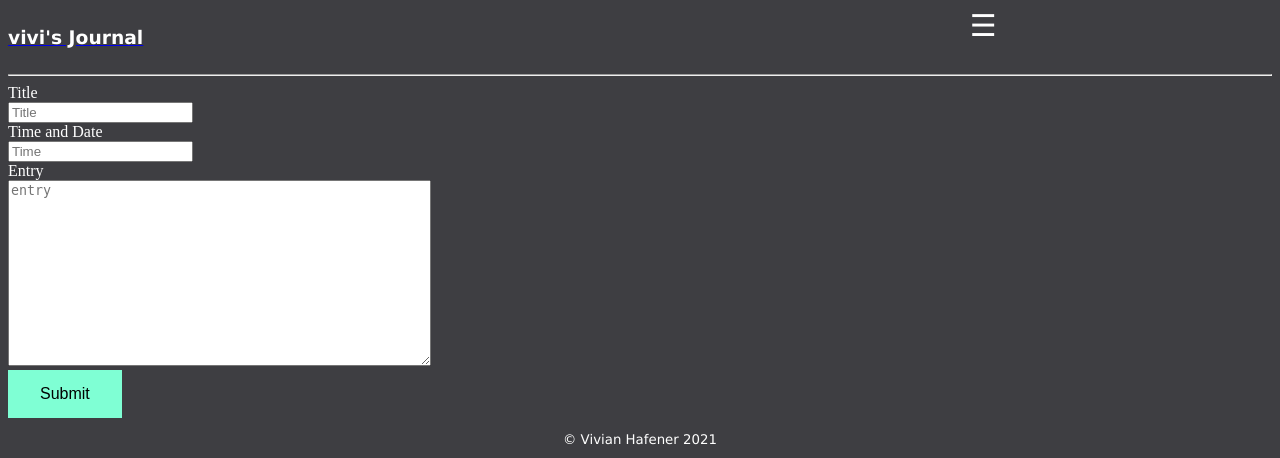
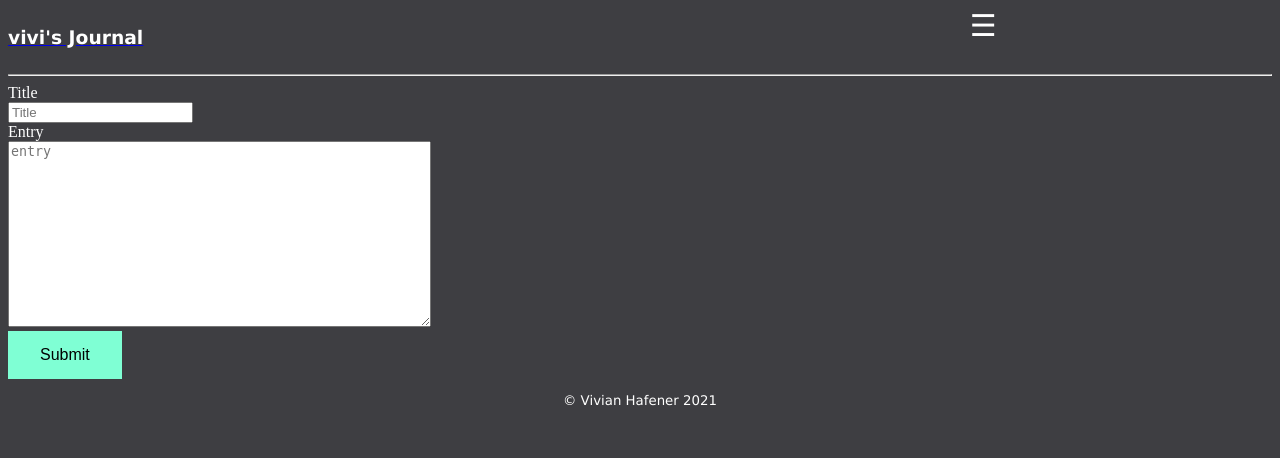
Before and after one commit to vivian-hafener-lanl/journal, a Flask app: page /new in a window 1280 px wide. Shown: the top 458 px of the page. Run offline with Flask 2, Linux system fonts and the light colour scheme; a user stored in the database is signed in.

Commit message:
Removed the time field from entries, instead forcing the current time. Altered the journal class to use a datetime object, which should make sorting easier

```diff
--- a/project/main.py
+++ b/project/main.py
@@ -6,6 +6,7 @@ from flask_login import login_required, current_user
 from flask_sqlalchemy import SQLAlchemy
 from . import db
 from .models import User, Journal
+from datetime import datetime
 
 main = Blueprint('main', __name__)
 
@@ -27,11 +28,11 @@ def profile():
 @login_required
 def new():
     if request.method == 'POST':
-        if not request.form['title'] or not request.form['time'] or not request.form['entry']:
+        if not request.form['title'] or not request.form['entry']:
             flash('Please enter something in each field', 'error')
 
         else:
-            db.session.add(Journal(current_user.id, request.form['title'], request.form['time'], request.form['entry']))
+            db.session.add(Journal(current_user.id, request.form['title'], datetime.today(), request.form['entry']))
             db.session.commit()
             flash('Entry added to journal')
             return redirect(url_for('main.home'))
--- a/project/models.py
+++ b/project/models.py
@@ -13,7 +13,7 @@
     id = db.Column('entry_id', db.Integer, primary_key = True)
     u_id = db.Column(db.Integer)
     title = db.Column(db.String(100))
-    time = db.Column(db.String(50))
+    time = db.Column(db.DateTime())
     entry = db.Column(db.String(200))
 
     def __init__(self, u_id, title, time, entry):
--- a/project/templates/new.html
+++ b/project/templates/new.html
@@ -37,8 +37,8 @@
             <form action = "{{ request.path }}" method = "post">
                 <label for = "title">Title</label><br>
                 <input type = "text" name = "title" placeholder = "Title" /><br>
-                <label for = "time">Time and Date</label><br>
-                <input type = "text" name = "time" placeholder = "Time" /><br>
+                <!-- <label for = "time">Time and Date</label><br>
+                <input type = "text" name = "time" placeholder = "Time" /><br> -->
                 <label for = "entry">Entry</label><br>
                 <textarea id="text" name="entry" placeholder="entry" rows="12" cols="50"></textarea><br>
                 <input class="button" type = "submit" value = "Submit" />
```
Also changed, not shown: project/db.sqlite.
